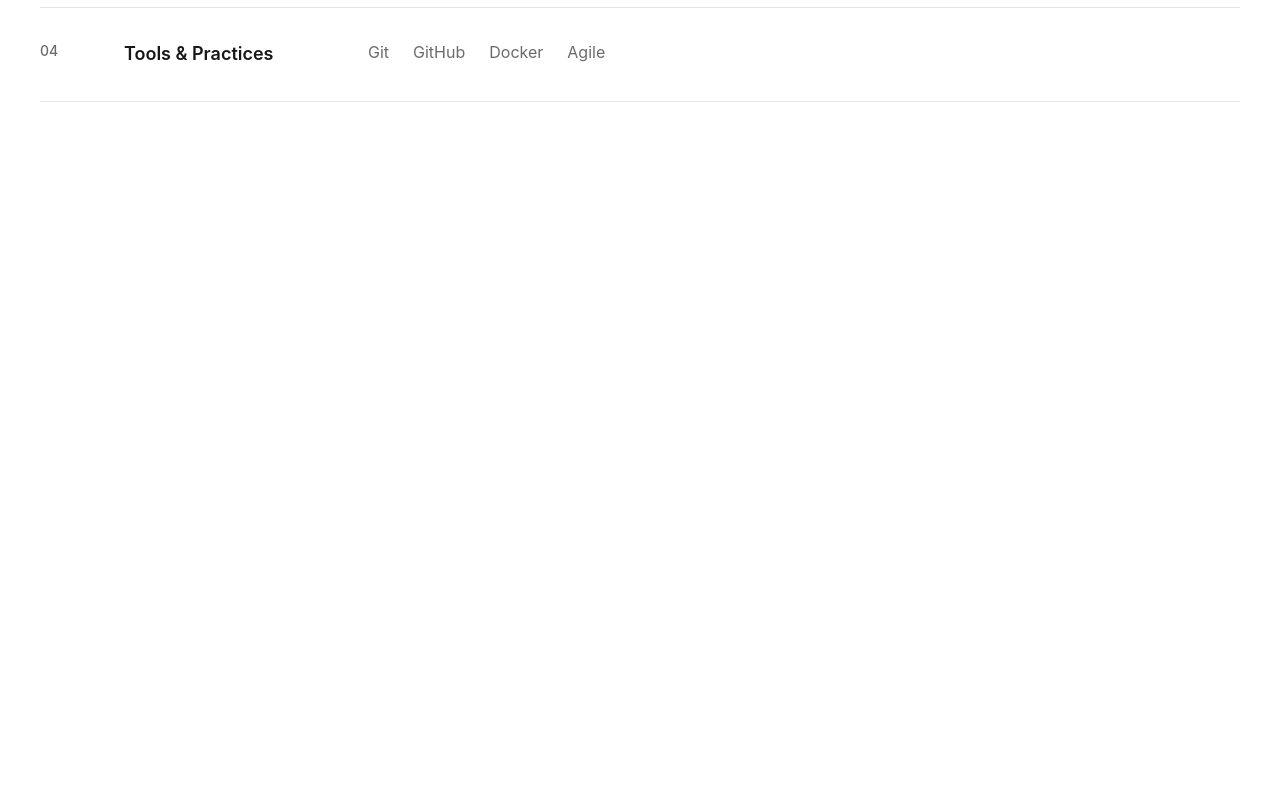
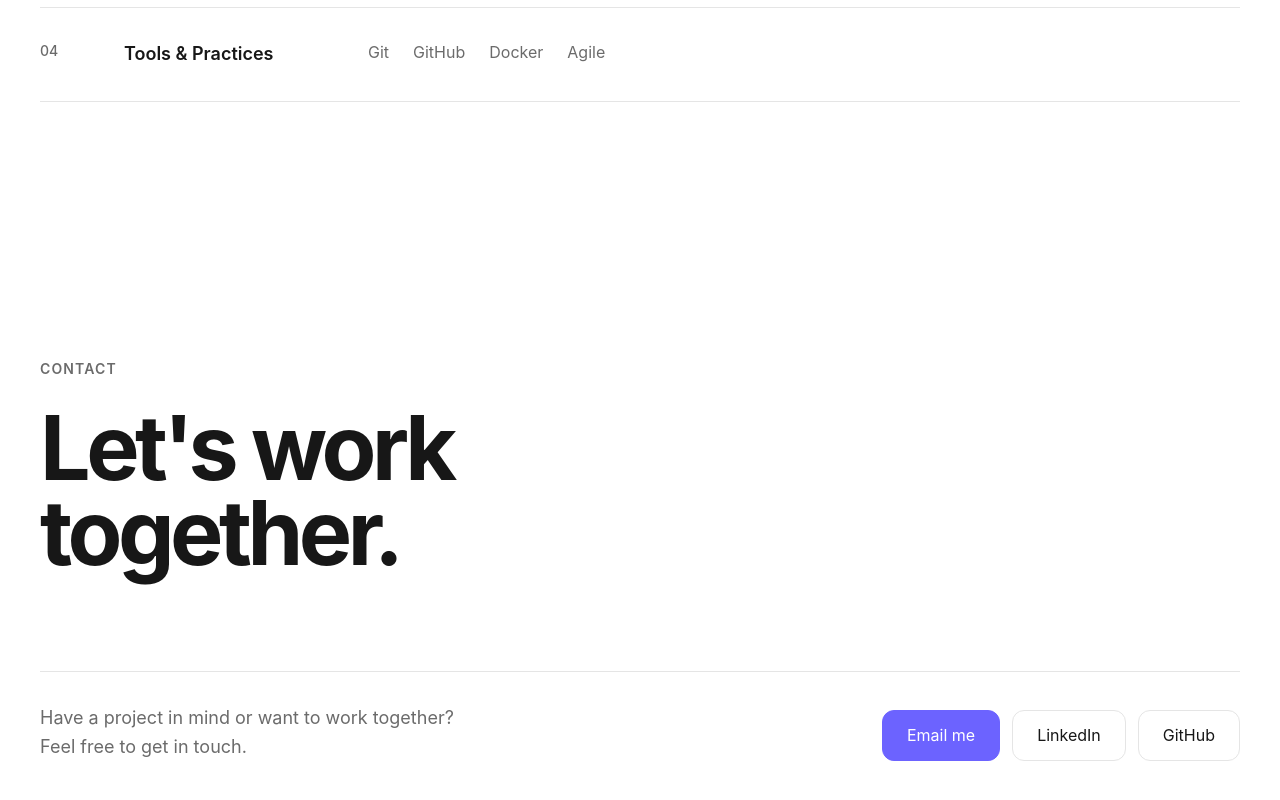
Before and after one commit to SafaTt/safa-portfolio, a React (Vite) app: page / in a window 1280 px wide. Shown: the part 3185-3985 px from the top of the page. Before the commit the page ends 3415 px from the top, so only its background shows below. Built offline with nearby package versions, Linux system fonts and the light colour scheme.

Commit message:
feat: add portfolio Contact

```diff
--- a/src/App.tsx
+++ b/src/App.tsx
@@ -1,4 +1,5 @@
 import About from "./components/About/About"
+import Contact from "./components/Contact/Contact"
 import Hero from "./components/Hero/Hero"
 import Navbar from "./components/Navbar/Navbar"
 import Projects from "./components/Projects/Projects"
@@ -14,6 +15,7 @@ function App() {
         <About/>
         <Projects/>
         <Skills/>
+        <Contact/>
       </main>
     </>
   )
--- /dev/null
+++ b/src/components/Contact/Contact.css
@@ -0,0 +1,110 @@
+.contact {
+  padding-block: var(--space-section);
+}
+
+.contact__header {
+  margin-bottom: var(--space-3xl);
+}
+
+.contact__eyebrow {
+  display: block;
+  margin-bottom: var(--space-lg);
+
+  color: var(--color-text-muted);
+  font-size: var(--font-size-sm);
+  font-weight: 600;
+  letter-spacing: 0.08em;
+}
+
+.contact__title {
+  max-width: 900px;
+
+  font-size: clamp(3rem, 7vw, 6.5rem);
+  line-height: 0.95;
+  letter-spacing: -0.05em;
+}
+
+.contact__content {
+  display: flex;
+  align-items: flex-end;
+  justify-content: space-between;
+  gap: var(--space-2xl);
+
+  padding-top: var(--space-xl);
+
+  border-top: 1px solid var(--color-border);
+}
+
+.contact__description {
+  max-width: 500px;
+
+  color: var(--color-text-muted);
+  font-size: var(--font-size-lg);
+  line-height: 1.6;
+}
+
+.contact__links {
+  display: flex;
+  flex-wrap: wrap;
+  gap: var(--space-sm);
+}
+
+.contact__link {
+  display: inline-flex;
+  align-items: center;
+  justify-content: center;
+
+  padding: var(--space-sm) var(--space-lg);
+
+  border: 1px solid var(--color-border);
+  border-radius: var(--radius-md);
+
+  transition:
+    background var(--transition-fast),
+    color var(--transition-fast),
+    border-color var(--transition-fast);
+}
+
+.contact__link:hover {
+  border-color: var(--color-text);
+}
+
+.contact__link--primary {
+  background: var(--color-accent);
+  border-color: var(--color-accent);
+  color: white;
+}
+
+.contact__link--primary:hover {
+  background: var(--color-accent-hover);
+  border-color: var(--color-accent-hover);
+}
+
+/* Responsive */
+@media (max-width: 768px) {
+  .contact {
+    padding-block: var(--space-2xl);
+  }
+
+  .contact__header {
+    margin-bottom: var(--space-2xl);
+  }
+
+  .contact__content {
+    flex-direction: column;
+    align-items: flex-start;
+    gap: var(--space-xl);
+  }
+
+  .contact__description {
+    font-size: var(--font-size-md);
+  }
+
+  .contact__links {
+    width: 100%;
+  }
+
+  .contact__link {
+    flex: 1;
+  }
+}
--- /dev/null
+++ b/src/components/Contact/Contact.tsx
@@ -0,0 +1,56 @@
+import "./Contact.css";
+
+function Contact() {
+  return (
+    <section id="contact" className="contact">
+      <div className="container">
+        <div className="contact__header">
+          <span className="contact__eyebrow">CONTACT</span>
+
+          <h2 className="contact__title">
+            Let's work
+            <br />
+            together.
+          </h2>
+        </div>
+
+        <div className="contact__content">
+          <p className="contact__description">
+            Have a project in mind or want to work together?
+            <br />
+            Feel free to get in touch.
+          </p>
+
+          <div className="contact__links">
+            <a
+              href="mailto:safa.touil.personal@gmail.com"
+              className="contact__link contact__link--primary"
+            >
+              Email me
+            </a>
+
+            <a
+              href="https://www.linkedin.com/in/safa-touil-2a5a6a239/"
+              target="_blank"
+              rel="noopener noreferrer"
+              className="contact__link"
+            >
+              LinkedIn
+            </a>
+
+            <a
+              href="https://github.com/SafaTt"
+              target="_blank"
+              rel="noopener noreferrer"
+              className="contact__link"
+            >
+              GitHub
+            </a>
+          </div>
+        </div>
+      </div>
+    </section>
+  );
+}
+
+export default Contact;
--- a/src/components/Hero/Hero.css
+++ b/src/components/Hero/Hero.css
@@ -64,3 +64,5 @@
 .hero__button--secondary:hover {
   border-color: var(--color-text);
 }
+
+/* Responsive */
--- a/src/components/Skills/Skills.css
+++ b/src/components/Skills/Skills.css
@@ -69,7 +69,7 @@
   transform: translateX(3px);
 }
 
-/* S'adapter au Mobile */
+/* Responsive */
 @media (max-width: 768px) {
   .skills {
     padding-block: var(--space-2xl);
```
